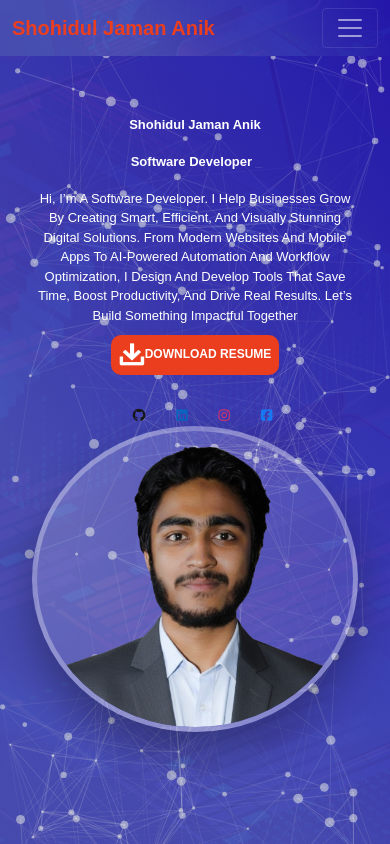
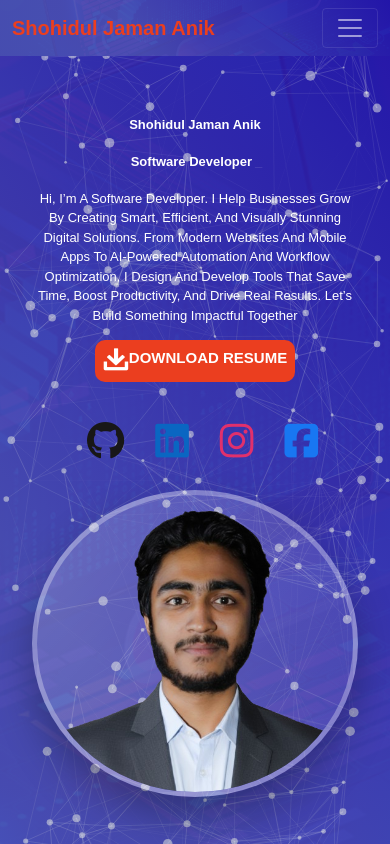
Before and after one commit to shohidul-jaman-anik/Personal-Portfolio, a React (Create React App) app: page / in a window 390 px wide. Shown: the top 844 px of the page. Built offline with nearby package versions, Linux system fonts and the light colour scheme.

Commit message:
banner part handle done in mobile moode

```diff
--- a/src/Components/Home/Hero/Hero.css
+++ b/src/Components/Home/Hero/Hero.css
@@ -120,6 +120,10 @@
 }
 
 @media only screen and (max-width: 768px) {
+  .personal-profile__social a {
+    font-size: 2.4rem !important;
+    margin-bottom: 20px;
+  }
   .hero-img-container {
     min-height: auto;
     margin-top: 2rem;
@@ -131,7 +135,7 @@
 
   #tsparticles {
     position: relative;
-    height: 110vh;
+    height: 130vh;
   }
   .bannerContainer {
     width: 100%;
@@ -139,13 +143,15 @@
   }
 
   .bannerDiscription p {
-    font-size: 1rem;
+    font-size: 1.5rem;
+
   }
 
   .site-btn {
-    height: 2.5rem;
+    height: 2.6rem;
     min-width: 8rem !important;
-    font-size: 12px;
+    font-size: 15px;
     padding: 0.5rem;
+    margin-top: 15px;
   }
 }
```
